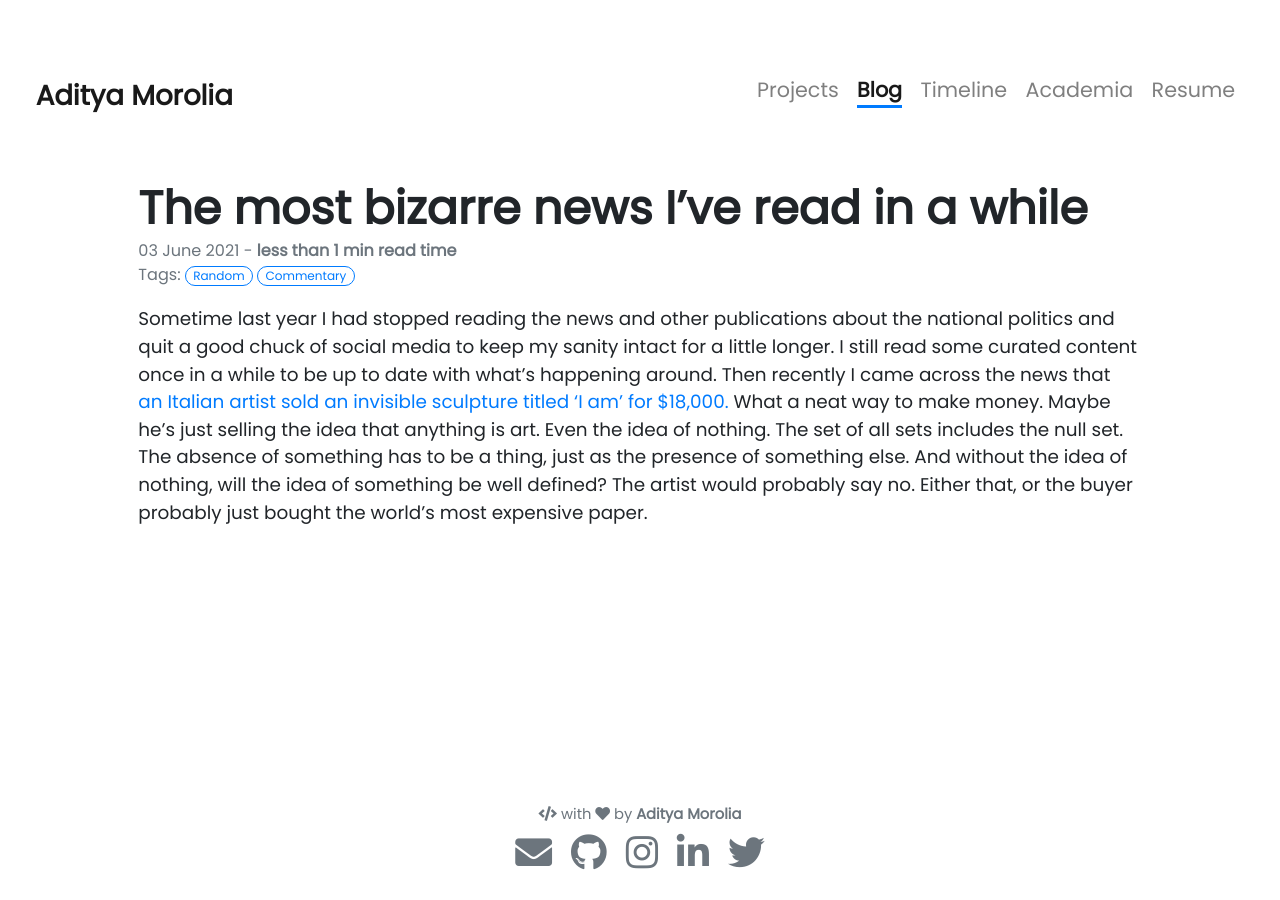
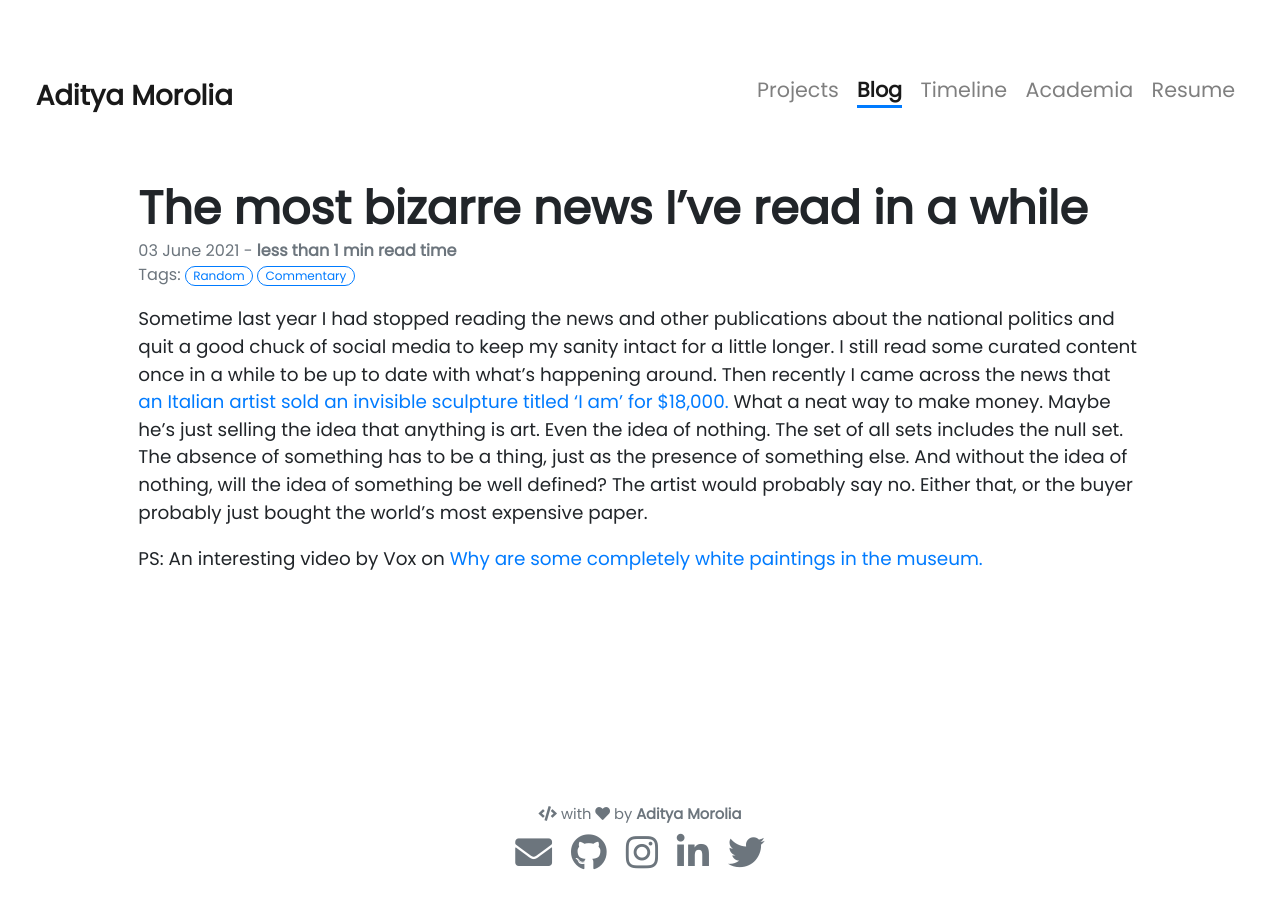
Before and after one commit to TheCharmingSociopath/TheCharmingSociopath.github.io, a Jekyll site: the page built from _posts/2021-06-03-Italian-artist-sells-invisible-sculpture.md, in a window 1280 px wide. Built offline with Jekyll 4.4.1, drawn with Linux system fonts in a browser that asks for light colours; nearby versions of some CDN libraries; our own code applies the rules of GitHub Pages for plain Markdown files.

Commit message:
Update 2021-06-03-Italian-artist-sells-invisible-sculpture.md

```diff
--- a/_posts/2021-06-03-Italian-artist-sells-invisible-sculpture.md
+++ b/_posts/2021-06-03-Italian-artist-sells-invisible-sculpture.md
@@ -8,3 +8,5 @@ updated: 03-06-2021
 ---
 
 Sometime last year I had stopped reading the news and other publications about the national politics and quit a good chuck of social media to keep my sanity intact for a little longer. I still read some curated content once in a while to be up to date with what’s happening around. Then recently I came across the news that [an Italian artist sold an invisible sculpture titled ‘I am’ for $18,000.](https://nerdist.com/article/invisible-sculpture-salvatore-garau-sold-18000-dollars/) What a neat way to make money. Maybe he’s just selling the idea that anything is art. Even the idea of nothing. The set of all sets includes the null set. The absence of something has to be a thing, just as the presence of something else. And without the idea of nothing, will the idea of something be well defined? The artist would probably say no. Either that, or the buyer probably just bought the world’s most expensive paper.
+
+PS: An interesting video by Vox on [Why are some completely white paintings in the museum.](https://youtu.be/9aGRHOpMRUg)
```
